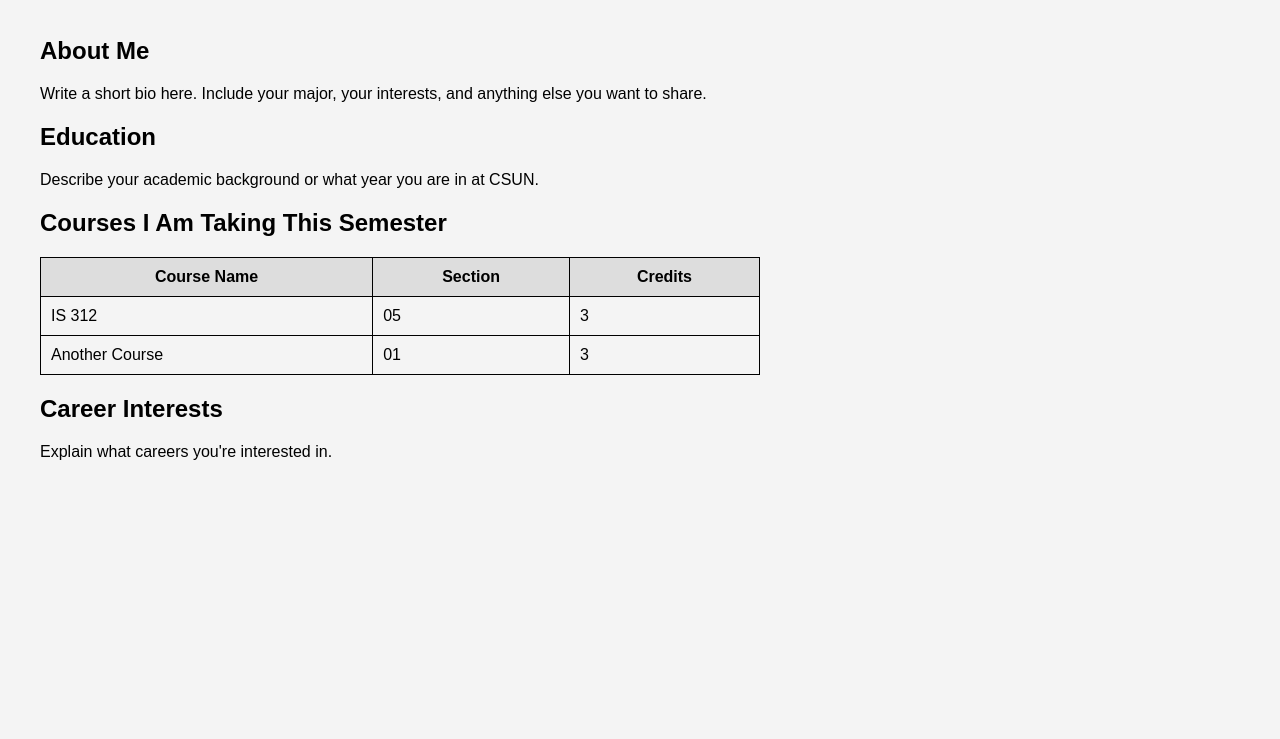
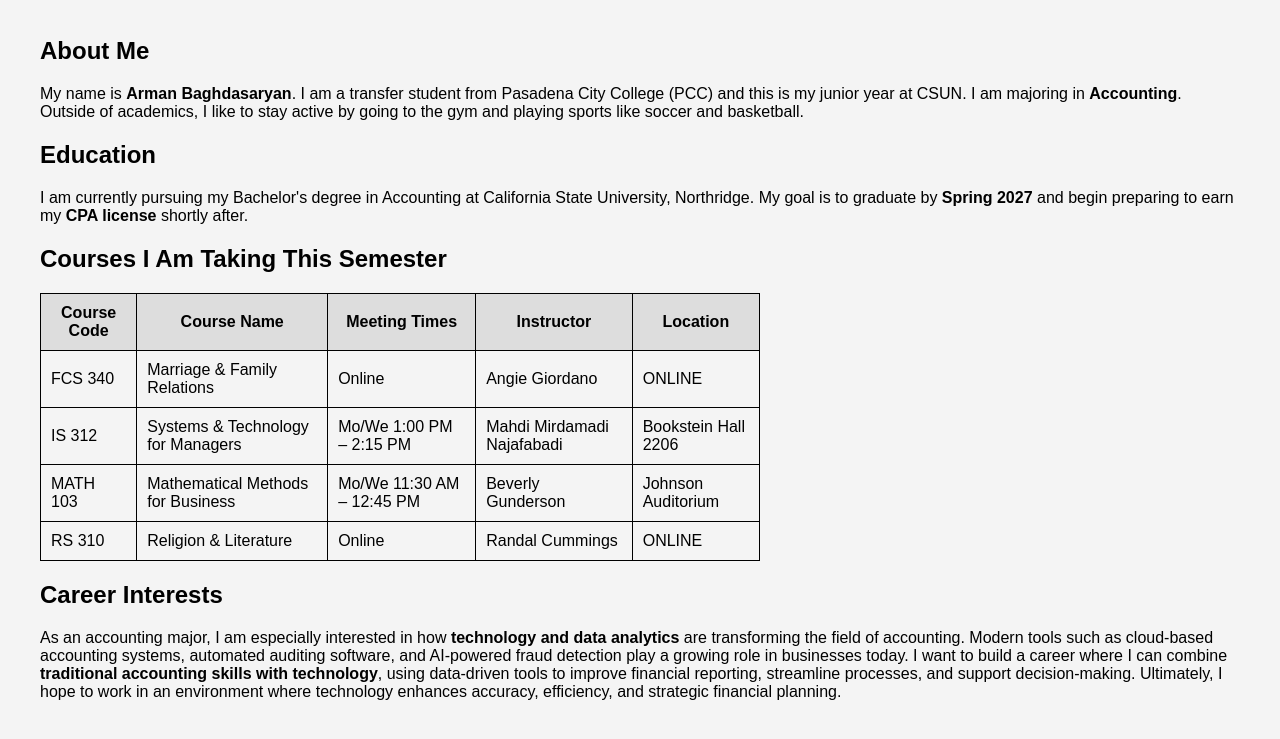
Before and after one commit to armscodes/ab913609, a plain HTML site: page index.html in a window 1280 px wide. Shown: the part 119-858 px from the top of the page. Before the commit the page ends 800 px from the top, so only its background shows below. Drawn offline with Linux system fonts and the light colour scheme.

Commit message:
Update index.html

```diff
--- a/index.html
+++ b/index.html
@@ -1,7 +1,7 @@
 <!DOCTYPE html>
 <html>
 <head>
-    <title>My CSUN Personal Webpage</title>
+    <title>Arman Baghdasaryan - CSUN Personal Webpage</title>
     <link rel="stylesheet" href="style.css">
 </head>
 
@@ -12,32 +12,53 @@
     <img src="yourphoto.jpg" alt="My Photo" width="200">
 
     <h2>About Me</h2>
-    <p>Write a short bio here. Include your major, your interests, and anything else you want to share.</p>
+    <p>My name is <strong>Arman Baghdasaryan</strong>. I am a transfer student from Pasadena City College (PCC) and this is my junior year at CSUN. I am majoring in <strong>Accounting</strong>. Outside of academics, I like to stay active by going to the gym and playing sports like soccer and basketball.</p>
 
     <h2>Education</h2>
-    <p>Describe your academic background or what year you are in at CSUN.</p>
+    <p>I am currently pursuing my Bachelor's degree in Accounting at California State University, Northridge. My goal is to graduate by <strong>Spring 2027</strong> and begin preparing to earn my <strong>CPA license</strong> shortly after.</p>
 
     <h2>Courses I Am Taking This Semester</h2>
     <table>
         <tr>
+            <th>Course Code</th>
             <th>Course Name</th>
-            <th>Section</th>
-            <th>Credits</th>
+            <th>Meeting Times</th>
+            <th>Instructor</th>
+            <th>Location</th>
+        </tr>
+        <tr>
+            <td>FCS 340</td>
+            <td>Marriage & Family Relations</td>
+            <td>Online</td>
+            <td>Angie Giordano</td>
+            <td>ONLINE</td>
         </tr>
         <tr>
             <td>IS 312</td>
-            <td>05</td>
-            <td>3</td>
+            <td>Systems & Technology for Managers</td>
+            <td>Mo/We 1:00 PM – 2:15 PM</td>
+            <td>Mahdi Mirdamadi Najafabadi</td>
+            <td>Bookstein Hall 2206</td>
         </tr>
         <tr>
-            <td>Another Course</td>
-            <td>01</td>
-            <td>3</td>
+            <td>MATH 103</td>
+            <td>Mathematical Methods for Business</td>
+            <td>Mo/We 11:30 AM – 12:45 PM</td>
+            <td>Beverly Gunderson</td>
+            <td>Johnson Auditorium</td>
+        </tr>
+        <tr>
+            <td>RS 310</td>
+            <td>Religion & Literature</td>
+            <td>Online</td>
+            <td>Randal Cummings</td>
+            <td>ONLINE</td>
         </tr>
     </table>
 
     <h2>Career Interests</h2>
-    <p>Explain what careers you're interested in.</p>
+    <p>As an accounting major, I am especially interested in how <strong>technology and data analytics</strong> are transforming the field of accounting. Modern tools such as cloud-based accounting systems, automated auditing software, and AI-powered fraud detection play a growing role in businesses today. I want to build a career where I can combine <strong>traditional accounting skills with technology</strong>, using data-driven tools to improve financial reporting, streamline processes, and support decision-making. Ultimately, I hope to work in an environment where technology enhances accuracy, efficiency, and strategic financial planning.</p>
 
 </body>
+
 </html>
```
